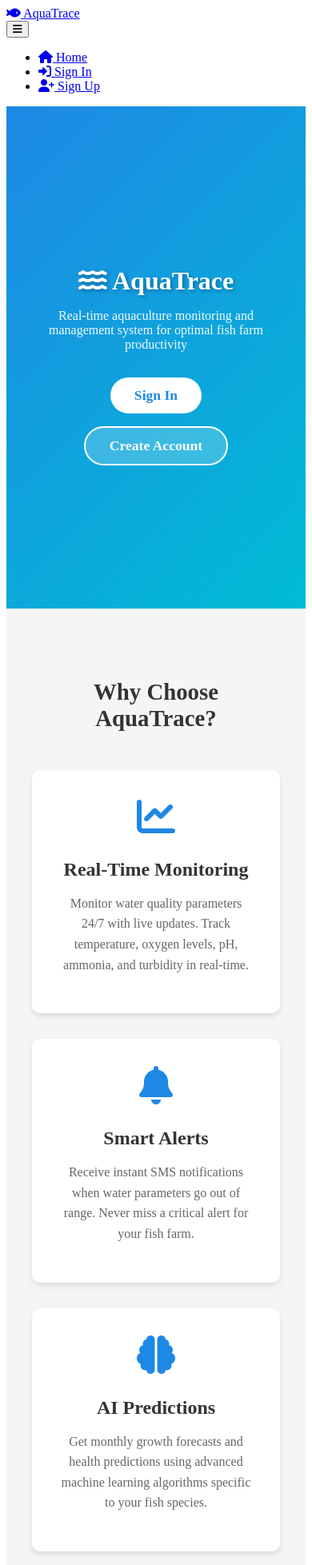
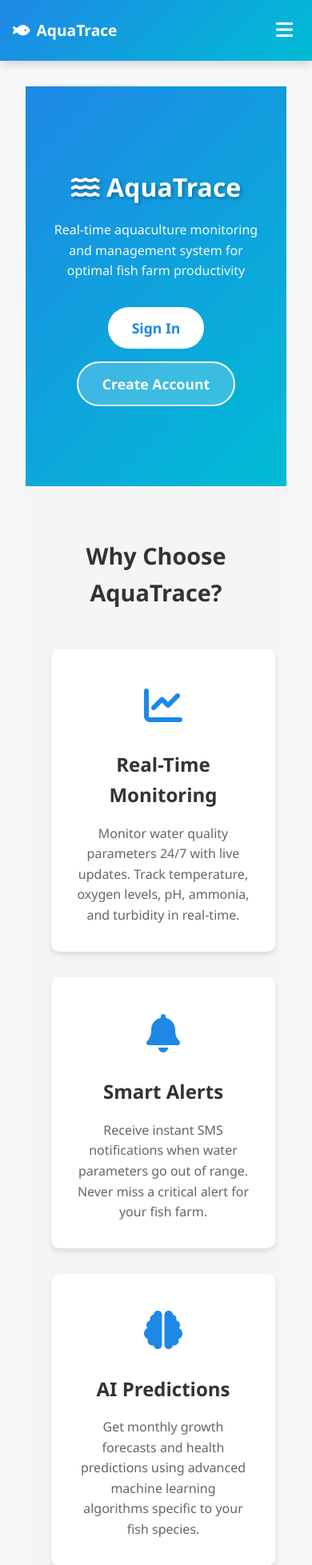
Before and after one commit to amarades/AquaTrace, a Flask app: page / in a window 390 px wide. Shown: the top 1957 px of the page at 80% size. Run offline with Flask 3, Linux system fonts and the light colour scheme; some libraries are stand-ins or nearby versions.

Commit message:
style: add complete navbar and footer styling to dashboard.css
- Added navbar styles (gradient background, logo, nav-links)
- Added footer styles
- Added mobile responsive navbar with hamburger menu
- Added global body and container styles
- Styled nav links with hover effects

```diff
--- a/app/static/css/dashboard.css
+++ b/app/static/css/dashboard.css
@@ -2,6 +2,130 @@
  * AquaTrace Dashboard Styles
  * Enhanced and responsive design
  */
+
+/* =====================
+   Global Styles
+   ===================== */
+* {
+  margin: 0;
+  padding: 0;
+  box-sizing: border-box;
+}
+
+html {
+  scroll-behavior: smooth;
+}
+
+body {
+  font-family: 'Segoe UI', Tahoma, Geneva, Verdana, sans-serif;
+  background: #f5f7f9;
+  color: #2c3e50;
+  line-height: 1.6;
+}
+
+/* =====================
+   Navbar Styles
+   ===================== */
+.navbar {
+  background: linear-gradient(135deg, #1e88e5, #00bcd4);
+  padding: 1rem 2rem;
+  display: flex;
+  justify-content: space-between;
+  align-items: center;
+  box-shadow: 0 4px 12px rgba(0,0,0,0.15);
+  position: sticky;
+  top: 0;
+  z-index: 100;
+}
+
+.navbar .logo {
+  font-size: 1.5rem;
+  font-weight: bold;
+  display: flex;
+  align-items: center;
+  gap: 0.5rem;
+}
+
+.navbar .logo a {
+  color: white;
+  text-decoration: none;
+  transition: opacity 0.3s;
+  display: flex;
+  align-items: center;
+  gap: 0.5rem;
+}
+
+.navbar .logo a:hover {
+  opacity: 0.9;
+}
+
+.nav-links {
+  display: flex;
+  gap: 2rem;
+  list-style: none;
+  align-items: center;
+}
+
+.nav-links a {
+  color: white;
+  text-decoration: none;
+  transition: all 0.3s;
+  padding: 0.5rem 1rem;
+  border-radius: 6px;
+  display: flex;
+  align-items: center;
+  gap: 0.5rem;
+  font-weight: 500;
+}
+
+.nav-links a:hover {
+  background: rgba(255, 255, 255, 0.2);
+  transform: translateY(-2px);
+}
+
+.mobile-menu-toggle {
+  display: none;
+  background: none;
+  border: none;
+  color: white;
+  font-size: 1.5rem;
+  cursor: pointer;
+  padding: 0.5rem;
+}
+
+/* =====================
+   Footer Styles
+   ===================== */
+.footer {
+  background: #2c3e50;
+  color: white;
+  padding: 2rem;
+  text-align: center;
+  margin-top: auto;
+}
+
+.footer p {
+  margin: 0.5rem 0;
+}
+
+.footer a {
+  color: #00bcd4;
+  text-decoration: none;
+}
+
+.footer a:hover {
+  text-decoration: underline;
+}
+
+/* =====================
+   Container Styles
+   ===================== */
+.container {
+  max-width: 1400px;
+  margin: 0 auto;
+  padding: 2rem;
+  min-height: calc(100vh - 180px);
+}
 
 /* =====================
    Variables
@@ -493,3 +617,54 @@
     border: 1px solid var(--border-color);
   }
 }
+
+/* =====================
+   Mobile Navbar
+   ===================== */
+@media (max-width: 768px) {
+  .navbar {
+    padding: 1rem;
+    flex-wrap: wrap;
+  }
+
+  .mobile-menu-toggle {
+    display: block;
+  }
+
+  .nav-links {
+    position: absolute;
+    top: 100%;
+    left: 0;
+    right: 0;
+    background: linear-gradient(135deg, #1e88e5, #00bcd4);
+    flex-direction: column;
+    gap: 0;
+    padding: 1rem 0;
+    box-shadow: 0 4px 12px rgba(0,0,0,0.2);
+    transform: translateY(-100%);
+    opacity: 0;
+    pointer-events: none;
+    transition: all 0.3s ease;
+  }
+
+  .nav-links.active {
+    transform: translateY(0);
+    opacity: 1;
+    pointer-events: all;
+  }
+
+  .nav-links a {
+    width: 100%;
+    padding: 1rem 2rem;
+    border-radius: 0;
+  }
+
+  .nav-links a:hover {
+    background: rgba(255, 255, 255, 0.15);
+    transform: none;
+  }
+
+  .navbar .logo {
+    font-size: 1.2rem;
+  }
+}
```
